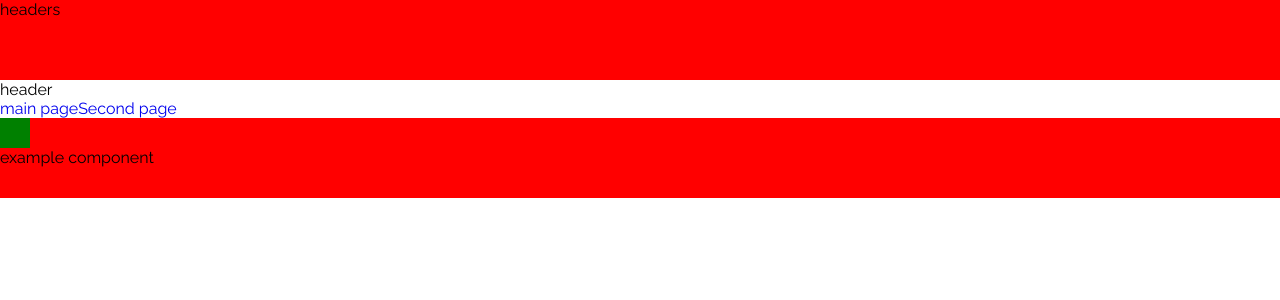
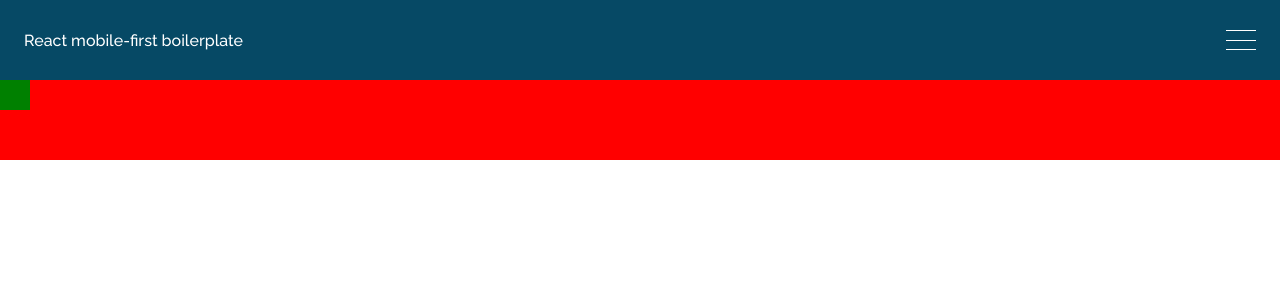
Before and after one commit to Timfts/mobile-first-react-boilerplate, a React app: page / in a window 1280 px wide. Shown: the top 300 px of the page. Built offline with nearby package versions, Linux system fonts and the light colour scheme.

Commit message:
:sparkles: added mock menu

```diff
--- /dev/null
+++ b/src/components/App.hook.ts
@@ -0,0 +1,16 @@
+import { useState } from 'react';
+
+
+
+export default function useApp(){
+  const [isMenuOpen, setIsMenuOpen] = useState(false);
+
+  function toggleMenu(){
+    setIsMenuOpen(!isMenuOpen);
+  }
+
+  return {
+    isMenuOpen,
+    toggleMenu
+  };
+}
--- a/src/components/App.tsx
+++ b/src/components/App.tsx
@@ -2,6 +2,8 @@ import React, { lazy, Suspense } from "react";
 import { Route, Router, Switch, Link } from 'react-router-dom';
 import { createBrowserHistory } from "history";
 import { hot } from 'react-hot-loader/root';
+
+import useApp from './App.hook';
 
 
 // Components
@@ -15,17 +17,12 @@ const customHistory = createBrowserHistory();
 
 
 function App() {
+  const { toggleMenu, isMenuOpen } = useApp();
+
   return (
     <Router history={customHistory}>
       <GlobalStyles />
-      <Header>
-        heades
-      </Header>
-      <div>
-        <p>header</p>
-        <Link to="/">main page</Link>
-        <Link to="/second-page" >Second page</Link>
-      </div>
+      <Header onOpenMenu={toggleMenu} isMenuOpen={isMenuOpen} />
       <Suspense fallback={<div>loading</div>}>
         <Switch>
           <Route exact path="/" component={HomePage} />
--- /dev/null
+++ b/src/components/common/HamburgerButton.tsx
@@ -0,0 +1,52 @@
+import React from 'react';
+import styled from 'styled-components';
+import colors from "@theme/colors";
+
+const hamburgerButton = {
+  Root: styled.div<{ isOpen: boolean, theme: string }>`
+    width:30px;
+    height:20px;
+    cursor:pointer;
+    position:relative;
+    display:flex;
+    align-items:center;
+    justify-content: space-between;
+    flex-direction:column;
+
+    .hamburger-line{
+      background-color: ${props => props.theme === 'dark' ? colors["ebony-clay"] : colors["white"]};
+      height:1px;
+      width:30px;
+      transform-origin:left;
+      transition:transform .5s ease;
+
+      &:nth-child(1){
+        transform: rotate(${({isOpen}) => isOpen  ? '400deg': '0'});
+      }
+      &:nth-child(2){
+        transition:opacity .2s ease;
+        opacity:${({isOpen}) => isOpen ? '0' : '1'};
+      }
+      &:nth-child(3){
+        transform: rotate(${({isOpen}) => isOpen  ? '-40deg': '0'});
+      }
+    }
+
+  `
+};
+
+interface HamburgerMenuProps {
+  theme?: "dark" | "light";
+  isOpen: boolean;
+  onClick(...args: any): any;
+}
+
+export default function HamburgerButton({ theme = 'light', isOpen, onClick }: HamburgerMenuProps) {
+  return (
+    <hamburgerButton.Root onClick={onClick} isOpen={isOpen} theme={theme}>
+      <div className="hamburger-line" />
+      <div className="hamburger-line" />
+      <div className="hamburger-line" />
+    </hamburgerButton.Root>
+  );
+}
--- a/src/components/common/TestComponent.tsx
+++ /dev/null
@@ -1,6 +0,0 @@
-import React from 'react';
-
-
-export default function TestComponent(){
-  return <p>example component</p>;
-}
--- a/src/components/layout/Header.tsx
+++ b/src/components/layout/Header.tsx
@@ -1,18 +1,39 @@
-import React from 'react';
+import React, { useState } from 'react';
 import styled from 'styled-components';
+import colors from '@theme/colors';
+
+import HamburgerButton from '@components/common/HamburgerButton';
 
 const header = {
   Root: styled.header`
-    background-color:red;
+    background-color:${colors["blue-teal"]};
+    color:${colors["white"]};
     height:80px;
+    font-weight:500;
+    position:relative;
+    display:flex;
+    align-items: center;
+    padding:0 24px;
   `,
+  BurgerButtonContainer: styled.div`
+    position:absolute;
+    right:24px;
+  `
 };
 
+interface HeaderProps {
+  onOpenMenu(...args: any): any;
+  isMenuOpen: boolean;
+}
 
-export default function Header(props) {
+export default function Header({ onOpenMenu, isMenuOpen }: HeaderProps) {
+
   return (
     <header.Root>
-      headers
+      React mobile-first boilerplate
+      <header.BurgerButtonContainer>
+        <HamburgerButton isOpen={isMenuOpen} onClick={onOpenMenu} />
+      </header.BurgerButtonContainer>
     </header.Root>
   );
 }
--- a/src/components/pages/Home.tsx
+++ b/src/components/pages/Home.tsx
@@ -1,6 +1,5 @@
 import React, { useEffect } from 'react';
 import styled from 'styled-components';
-import TestComponent from '@components/common/TestComponent';
 import usePage from '@hooks/usePage';
 
 const HomePage = {
@@ -27,7 +26,6 @@ export default function HomePageComponent({ ...props }) {
   return (
     <HomePage.Root>
       <HomePage.Header />
-      <TestComponent />
     </HomePage.Root>
   );
 }
--- a/src/theme/baseStyles.ts
+++ b/src/theme/baseStyles.ts
@@ -11,12 +11,22 @@ export default css`
 
   body {
     width: 100%;
-    height:100vh;
+    height: 100vh;
   }
 
   #root {
-    width:100%;
-    height:100%;
-    position:relative;
+    width: 100%;
+    height: 100%;
+    position: relative;
+  }
+
+  /* Remove blue highlight on touch elements on mobile chrome */
+  input,
+  textarea,
+  button,
+  select,
+  div,
+  a {
+    -webkit-tap-highlight-color: rgba(0, 0, 0, 0);
   }
 `;
--- a/src/theme/colors.ts
+++ b/src/theme/colors.ts
@@ -1,9 +1,7 @@
 export default {
-  "ebony-clay": "#2a3341",
-  "carnation": "#f55748",
-
   "blue-teal": "#064965",
   "green-lochinvar": "#2a8d87",
   "orange-casablanca": "#f3ba4f",
-  "cream-tusk": "#f5f2c7"
+  "cream-tusk": "#f5f2c7",
+  "white": "#fff"
 };
--- a/src/theme/cssVariables.ts
+++ b/src/theme/cssVariables.ts
@@ -3,7 +3,7 @@ import colors from './colors';
 
 export default css`
   :root{
-    --primary-color:${colors["ebony-clay"]};
-    --color-secondary: ${colors["carnation"]};
+    --color-primary:${colors["blue-teal"]};
+    --color-secondary: ${colors["orange-casablanca"]};
   }
 `;
```
Also changed, not shown: package.json (+4 -3 lines), .babelrc.
